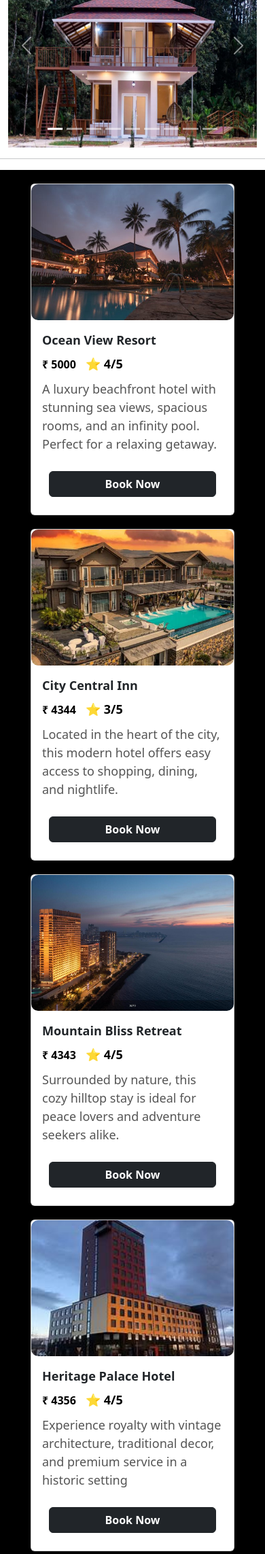
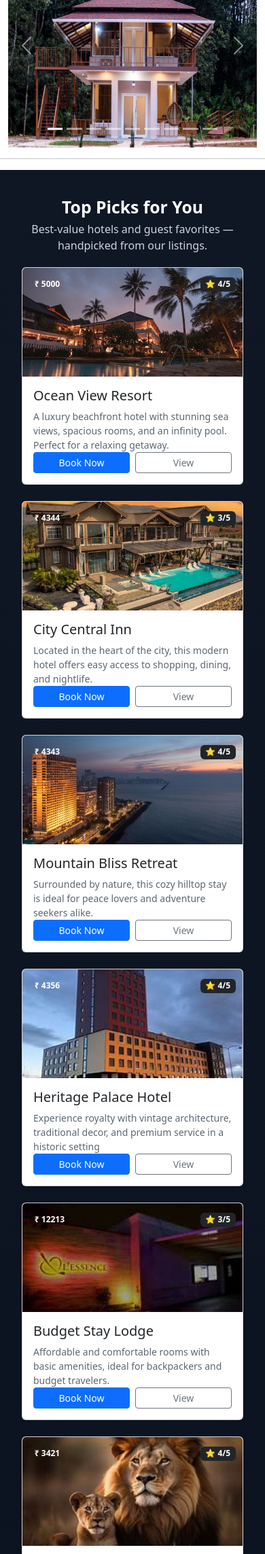
Before and after one commit to Ashish77393/HotelMAnagement, a Django app: page /Dashboard/ in a window 390 px wide. Shown: the part 436-2722 px from the top of the page at 68% size. Run offline with Django 5.2, Linux system fonts and the light colour scheme; data comes from the database, SQL or seed files in the repository; data that the repository does not hold is empty.

Commit message:
ui: refresh Dashboard hotel grid to responsive card layout (only hotels section)

```diff
--- a/templates/Dashboard.html
+++ b/templates/Dashboard.html
@@ -98,101 +98,59 @@
     <hr />
 
     <style>
-      .container-fluid {
-        display: flex;
-        flex-wrap: wrap;
-        justify-content: space-evenly;
-        gap: 20px;
-        padding: 20px;
-        background-color: black;
-      }
+      /* Hotel cards: clean, responsive grid using Bootstrap + small helper styles */
+      .hotels-section { padding: 40px 20px; background: linear-gradient(180deg,#0f1724 0%, #0b1220 100%); }
+      .hotels-section .section-header h2 { color: #fff; font-weight: 700; margin-bottom: 6px; }
+      .hotels-section .section-header p { color: #cbd5e1; margin-bottom: 20px; }
 
-      .developer-card {
-        width: 300px; /* Adjust based on your design */
-        display: flex;
-        flex-direction: column;
-        border: 1px solid #ddd;
-        border-radius: 10px;
-        overflow: hidden;
-        box-shadow: 0px 4px 8px rgba(0, 0, 0, 0.1);
-        transition: transform 0.3s ease-in-out;
-      }
+      .hotel-card { border: 0; overflow: hidden; border-radius: 12px; transition: transform .25s ease, box-shadow .25s ease; }
+      .hotel-card:hover { transform: translateY(-6px); box-shadow: 0 10px 30px rgba(2,6,23,0.6); }
+      .hotel-card .card-img-top { height: 220px; object-fit: cover; display: block; }
 
-      .developer-card:hover {
-        transform: translateY(-5px);
-      }
+      .hotel-meta { display:flex; align-items:center; justify-content:space-between; gap:10px; margin-bottom:8px; }
+      .hotel-meta .price { background: linear-gradient(90deg,#0ea5e9,#7c3aed); color:#fff; padding:6px 10px; border-radius:8px; font-weight:700; }
+      .hotel-meta .rating { font-weight:700; color:#f6d365; }
 
-      .developer-card img {
-        width: 100%;
-        height: 200px;
-        object-fit: cover;
-        border-radius: 10px;
-      }
+      .hotel-desc { color: #5b6772; font-size: 14px; min-height:52px; }
+      .hotel-actions { display:flex; gap:8px; margin-top:10px; }
+      .hotel-actions .btn { flex:1; }
 
-      .card-body {
-        flex-grow: 1;
-        padding: 15px;
-        display: flex;
-        flex-direction: column;
-      }
-
-      .card-title {
-        font-size: 18px;
-        font-weight: bold;
-        margin-bottom: 5px;
-      }
-
-      .card-price {
-        font-size: 16px;
-        font-weight: bold;
-        color: black;
-      }
-
-      .card-rating {
-        font-size: 18px;
-        color: black;
-        font-weight: bold;
-        margin-left: 10px;
-      }
-
-      .card-facility {
-        font-size: 18px;
-        color: #555;
-        margin-top: 10px;
-      }
-
-      .bottom {
-        margin-top: auto;
-        text-align: center;
-        padding: 10px;
-      }
-
-      .bottom .btn {
-        width: 100%;
-        font-size: 16px;
-        font-weight: bold;
-      }
+      @media (max-width:576px){ .hotel-card .card-img-top{ height:160px; } }
     </style>
 
-    <div class="container-fluid">
+    <div class="hotels-section">
+      <div class="container">
+        <div class="section-header text-center">
+          <h2>Top Picks for You</h2>
+          <p>Best-value hotels and guest favorites — handpicked from our listings.</p>
+        </div>
+
+        <div class="row row-cols-1 row-cols-sm-2 row-cols-md-3 row-cols-lg-4 g-4">
       {% for h in hotel %}
-      <div class="card developer-card">
-        <img src="/media/{{ h.image }}" alt="Hotel Image" />
-        <div class="card-body">
-          <p class="card-title">{{ h.header }}</p>
-          <div>
-            <span class="card-price">₹ {{ h.price }}</span>
-            <span class="card-rating">⭐ {{ h.rating }}/5</span>
+          <div class="col">
+            <div class="card hotel-card h-100 bg-white">
+              <div class="position-relative">
+                <img src="/media/{{ h.image }}" class="card-img-top" alt="{{ h.header }}" />
+                <div class="position-absolute" style="right:10px;top:10px;">
+                  <span class="badge bg-dark">⭐ {{ h.rating }}/5</span>
+                </div>
+                <div class="position-absolute" style="left:10px;top:10px;">
+                  <span class="badge price">₹ {{ h.price }}</span>
+                </div>
+              </div>
+              <div class="card-body d-flex flex-column">
+                <h5 class="card-title" title="{{ h.header }}">{{ h.header|truncatechars:48 }}</h5>
+                <div class="hotel-desc">{{ h.des|truncatechars:120 }}</div>
+                <div class="hotel-actions mt-auto">
+                  <a href="/BookNow" class="btn btn-primary btn-sm">Book Now</a>
+                  <a href="/" class="btn btn-outline-secondary btn-sm">View</a>
+                </div>
+              </div>
+            </div>
           </div>
-          <p class="card-facility">{{ h.des }}</p>
-          <div class="bottom">
-            <a href="/BookNow" style="text-decoration: none">
-              <button class="btn btn-dark">Book Now</button>
-            </a>
-          </div>
+      {% endfor %}
         </div>
       </div>
-      {% endfor %}
     </div>
     <!-- Suggested hotels and footer included via templates -->
   </body>
```
